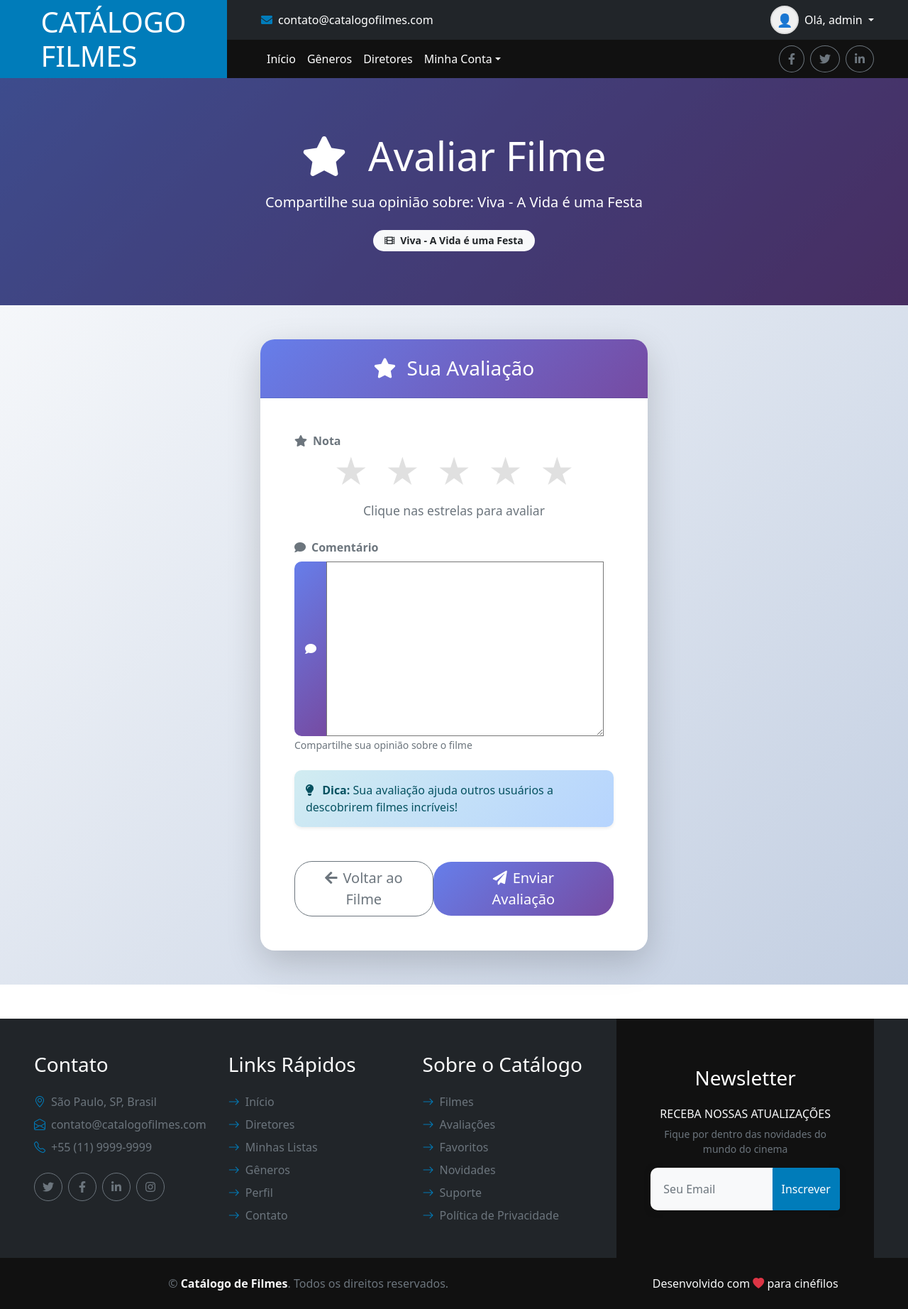
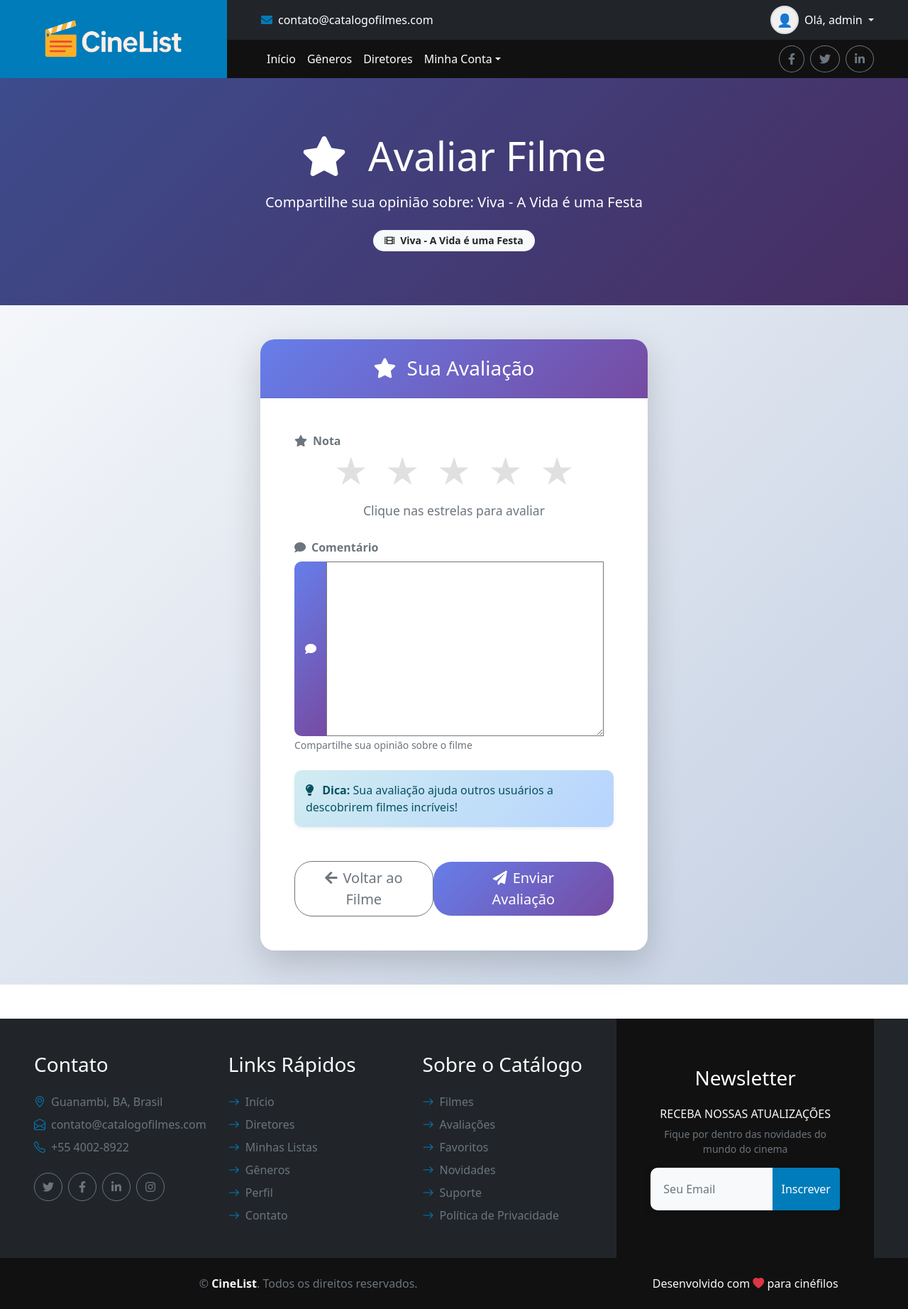
Before and after one commit to anajuliasilvaa/catalogo-de-filmes, a Django app: page /avaliacoes/filme/14/avaliar/ in a window 1280 px wide. Shown: the whole page at 71% size. Run offline with Django 4.2, Linux system fonts and the light colour scheme; a user stored in the database is signed in; data comes from the database, SQL or seed files in the repository; some libraries are stand-ins or nearby versions.

Commit message:
Adição da logo do sistema

```diff
--- a/catalogofilmes/templates/base.html
+++ b/catalogofilmes/templates/base.html
@@ -3,7 +3,8 @@
 <html lang="pt-br">
 <head>
     <meta charset="UTF-8">
-    <title>Catálogo de Filmes</title>
+    <link rel="icon" type="image/png" href="{% static 'img/aba.png' %}">
+    <title>CineList</title>
     <meta content="width=device-width, initial-scale=1.0" name="viewport">
 
     <!-- Bootstrap CSS -->
@@ -27,7 +28,7 @@
             <div class="col-lg-3 navbar-brand-bg d-none d-lg-block">
                 <a href="{% url 'index' %}"
                     class="navbar-brand w-100 h-100 m-0 p-0 d-flex align-items-center justify-content-center">
-                    <h1 class="m-0 display-6 text-white text-uppercase">Catálogo<br>Filmes</h1>
+                    <img src="{% static 'img/logo.png' %}" alt="Logo Catálogo de Filmes" class="img-fluid" style="max-height: 60px;">
                 </a>
             </div>
             <div class="col-lg-9">
@@ -70,7 +71,7 @@
                 </div>
                 <nav class="navbar navbar-expand-lg navbar-dark p-3 p-lg-0 px-lg-5" style="background: #111111;">
                     <a href="{% url 'index' %}" class="navbar-brand d-block d-lg-none">
-                        <h1 class="m-0 display-6 text-primary text-uppercase">Catálogo Filmes</h1>
+                        <img src="{% static 'img/logo.png' %}" alt="Logo Catálogo de Filmes" class="img-fluid" style="max-height: 60px;">
                     </a>
                     <button type="button" class="navbar-toggler" data-bs-toggle="collapse"
                         data-bs-target="#navbarCollapse">
@@ -131,7 +132,7 @@
                         <h3 class="footer-title mb-4">Contato</h3>
                         <div class="d-flex mb-2">
                             <i class="bi bi-geo-alt footer-primary me-2"></i>
-                            <p class="mb-0">São Paulo, SP, Brasil</p>
+                            <p class="mb-0">Guanambi, BA, Brasil</p>
                         </div>
                         <div class="d-flex mb-2">
                             <i class="bi bi-envelope-open footer-primary me-2"></i>
@@ -139,7 +140,7 @@
                         </div>
                         <div class="d-flex mb-2">
                             <i class="bi bi-telephone footer-primary me-2"></i>
-                            <p class="mb-0">+55 (11) 9999-9999</p>
+                            <p class="mb-0">+55 4002-8922</p>
                         </div>
                         <div class="d-flex mt-4 social-links">
                             <a class="btn btn-outline-secondary btn-square rounded-circle me-2" href="#"><i class="fab fa-twitter"></i></a>
@@ -191,7 +192,7 @@
         <div class="row gx-5">
             <div class="col-lg-8">
                 <div class="py-lg-4 text-center">
-                    <p class="footer-text mb-0">&copy; <a class="text-light fw-bold" href="#">Catálogo de Filmes</a>. Todos os direitos reservados.</p>
+                    <p class="footer-text mb-0">&copy; <a class="text-light fw-bold" href="#">CineList</a>. Todos os direitos reservados.</p>
                 </div>
             </div>
             <div class="col-lg-4">
```
Also changed, not shown: catalogofilmes/static/img/aba.png (added), catalogofilmes/static/img/logo.png (added).
